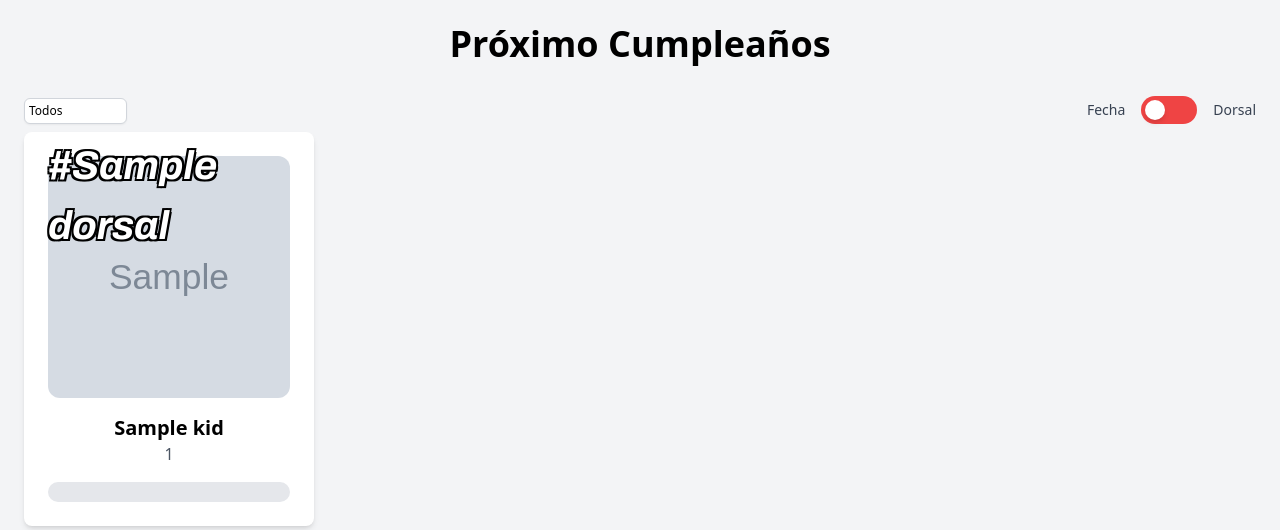
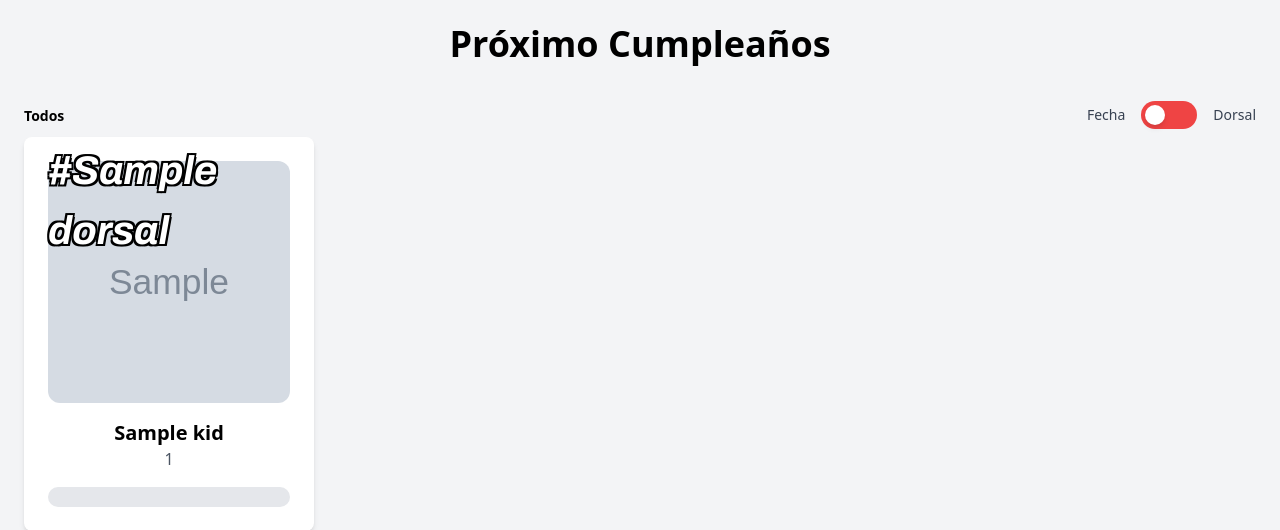
Before and after one commit to andresmarinabad/familyprogressweb, a Python web app: template templates/index.html in a window 1280 px wide. Shown: the top 530 px of the page. Run offline with Jinja, Linux system fonts and the light colour scheme; the template is opened without the code that fills it: most values are stand-ins (such as "Sample title", 1, 10 or a date in 2020); grey boxes marked "Sample" are stand-in pictures; some libraries are stand-ins or nearby versions.

Commit message:
feat: new style for selector and rename workflow

```diff
--- a/public/index.html
+++ b/public/index.html
@@ -22,7 +22,7 @@
     <div class="flex items-center gap-2">
       <div class="relative w-30">
 
-        <select id="clanes" style="appearance: none;margin-right: 0px;" class="bg-none block w-full px-1 py-1 bg-white border border-gray-300 rounded-md shadow-sm focus:outline-none focus:ring-1 focus:ring-indigo-500 sm:text-xs cursor-pointer">
+        <select id="clanes" style="appearance: none;margin-right: 0px;margin-bottom: -7px; font-weight: bold;" class="bg-none block py-2.5 ps-0 w-full text-sm text-body bg-transparent border-0 border-b-0 border-default-medium appearance-none focus:outline-none focus:ring-0 focus:border-brand peer px-1 py-1">
           <option>Todos</option>
           <option value="cm">Codina Martínez</option>
           <option value="mc">Marín Codina</option>
--- a/templates/index.html
+++ b/templates/index.html
@@ -22,7 +22,7 @@
     <div class="flex items-center gap-2">
       <div class="relative w-30">
 
-        <select id="clanes" style="appearance: none;margin-right: 0px;" class="bg-none block w-full px-1 py-1 bg-white border border-gray-300 rounded-md shadow-sm focus:outline-none focus:ring-1 focus:ring-indigo-500 sm:text-xs cursor-pointer">
+        <select id="clanes" style="appearance: none;margin-right: 0px;margin-bottom: -7px; font-weight: bold;" class="bg-none block py-2.5 ps-0 w-full text-sm text-body bg-transparent border-0 border-b-0 border-default-medium appearance-none focus:outline-none focus:ring-0 focus:border-brand peer px-1 py-1">
           <option>Todos</option>
           <option value="cm">Codina Martínez</option>
           <option value="mc">Marín Codina</option>
```
Also changed, not shown: .github/workflows/ci-test-deploy.yml.
